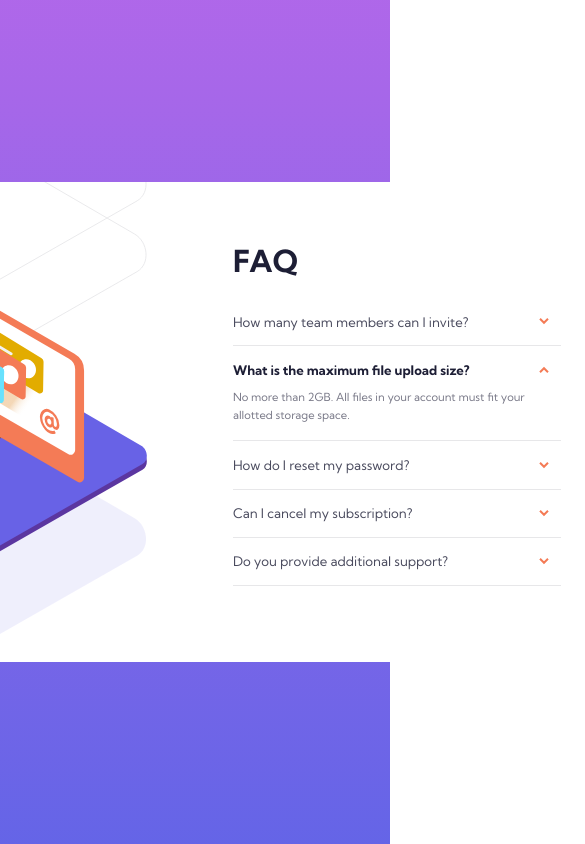
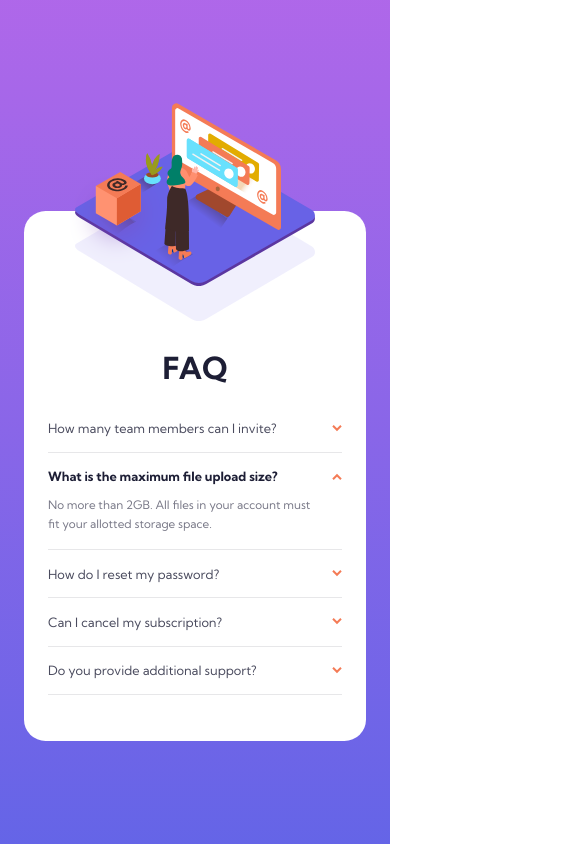
Before and after one commit to ishantbhurani/faq-accordion-card, a plain HTML site: page index.html in a window 390 px wide. Shown: the top 844 px of the page, 585 px wide, since content can reach past the window. Drawn offline with Linux system fonts and the light colour scheme.

Commit message:
Added responsiveness

```diff
--- a/index.html
+++ b/index.html
@@ -32,6 +32,10 @@
             <img
               src="./images/bg-pattern-desktop.svg"
               class="base-illustration"
+            />
+            <img
+              src="./images/bg-pattern-mobile.svg"
+              class="base-illustration-mobile"
             />
             <img
               src="./images/illustration-woman-online-desktop.svg"
--- a/style.css
+++ b/style.css
@@ -45,7 +45,7 @@ main {
     var(--color-soft-violet),
     var(--color-soft-blue)
   );
-  padding: 1em;
+  padding: 2em;
 }
 
 ul {
@@ -78,9 +78,14 @@ ul {
   position: relative;
 }
 
+.base-illustration-mobile {
+  display: none;
+}
+
 .base-illustration,
 .woman-illustration,
-.box-illustration {
+.box-illustration,
+.base-illustration-mobile {
   position: absolute;
 }
 
@@ -167,3 +172,83 @@ ul {
 .faq-item:not(.active):focus .faq-item-title {
   color: var(--color-soft-red);
 }
+
+@media screen and (max-width: 960px) {
+  .base-illustration {
+    display: none;
+  }
+
+  .base-illustration-mobile {
+    display: unset;
+    top: -0.5em;
+    left: 50%;
+    transform: translate(-50%);
+  }
+
+  .woman-illustration {
+    width: 20em;
+    top: -10em;
+    left: 50%;
+    right: 0;
+    transform: translate(-50%);
+  }
+
+  .box-illustration {
+    width: 8em;
+    top: -3.3em;
+    right: 0;
+    left: 50%;
+    transform: translate(-130%);
+  }
+
+  .card-container {
+    width: 420px;
+    margin: 0;
+    margin-top: 4.5em;
+  }
+
+  .card {
+    flex-direction: column;
+    padding-bottom: 0;
+    height: 530px;
+    overflow: unset;
+  }
+
+  .illustration {
+    width: 100%;
+  }
+
+  .faq-content {
+    width: 100%;
+    height: 85%;
+  }
+
+  .title {
+    text-align: center;
+  }
+
+  .faq-list {
+    padding-left: 1em;
+    padding-right: 1em;
+    padding-bottom: 0;
+  }
+
+  .faq-item {
+    padding-right: 0;
+  }
+
+  .faq-item-title {
+    font-size: 0.8rem;
+  }
+
+  .faq-item-desc {
+    font-size: 0.73rem;
+    padding-right: 1.5em;
+  }
+}
+
+@media screen and (max-width: 480px) {
+  .card-container {
+    width: 100%;
+  }
+}
```
